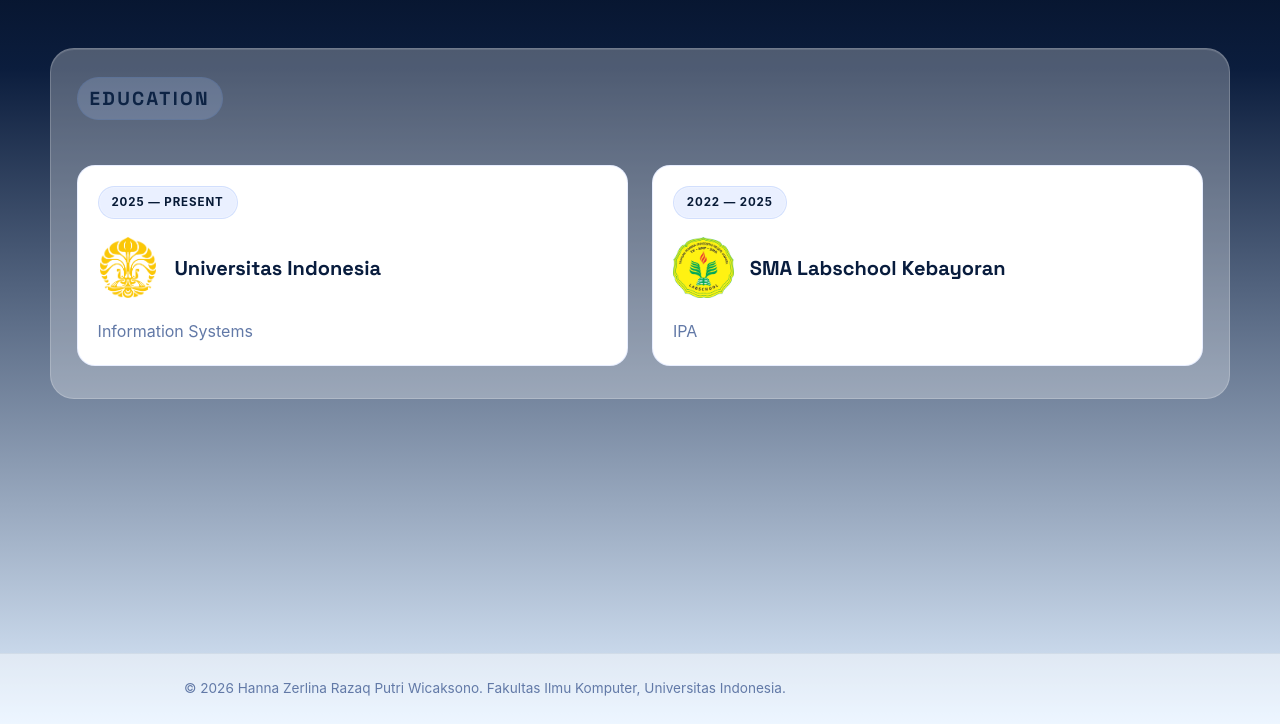
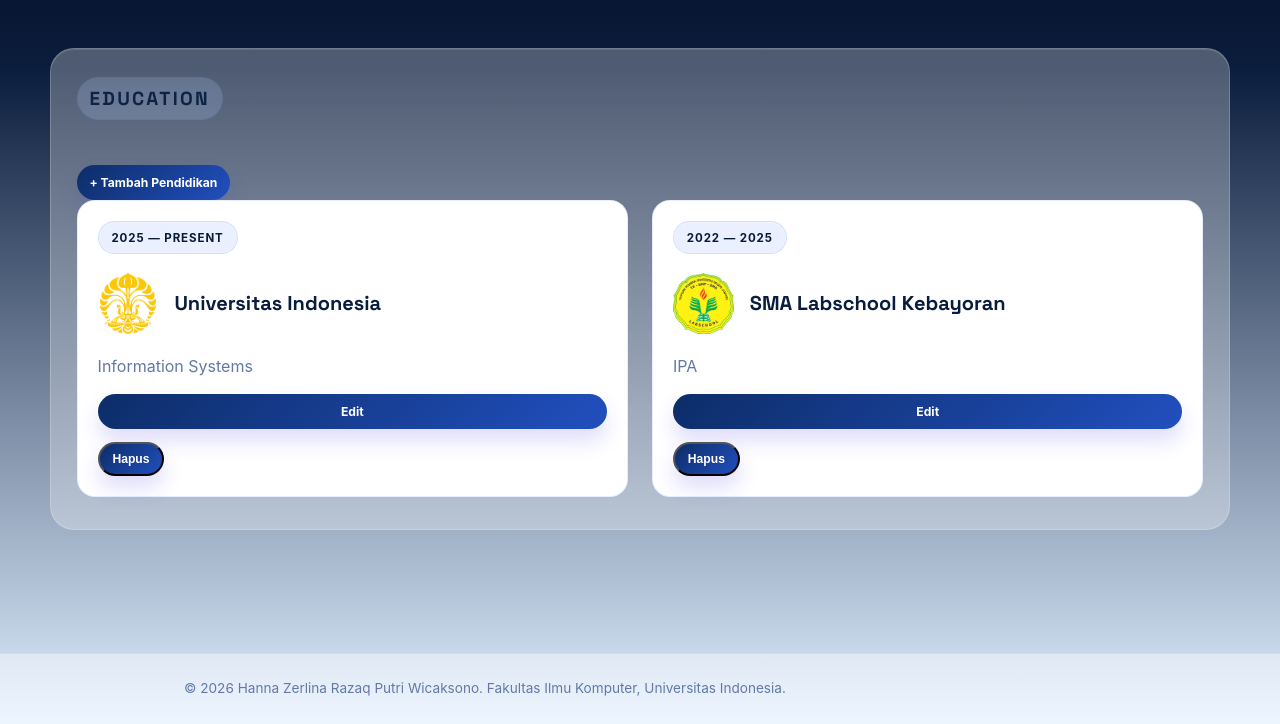
Before and after one commit to hannazerlina/myportofolio, a Django app: page /education/ in a window 1280 px wide. Shown: the part 76-800 px from the top of the page. Run offline with Django 4.2, Linux system fonts and the light colour scheme; data comes from the database, SQL or seed files in the repository.

Commit message:
Add Tombol Create untuk Education Form dan integrasi JSON

```diff
--- a/main/urls.py
+++ b/main/urls.py
@@ -1,14 +1,17 @@
 from django.urls import path
 from main.views import (
     create_project,
+    delete_education,
     delete_project,
     create_education,
+    get_education_json,
     get_projects_json,
     show_achievements,
     show_education,
     show_experience,
     show_main,
     show_projects,
+    update_education,
 )
 
 
@@ -24,4 +27,7 @@
     path('', show_main, name='show_main'),
     path('experience/', show_experience, name='show_experience'),
     path("education/add/", create_education, name="create_education"),
+    path("education/<int:education_id>/delete/", delete_education, name="delete_education"),
+    path("education/<int:education_id>/update/", update_education, name="update_education"),
+    path("api/education/", get_education_json, name="get_education_json"),
 ]
--- a/main/views.py
+++ b/main/views.py
@@ -32,8 +32,17 @@
 
 
 def show_education(request):
-    return render(request, 'education.html', {
-        'education_list': Education.objects.all(),
+    json_response = get_education_json(request)
+
+    education_objects = serializers.deserialize(
+        "json",
+        json_response.content.decode("utf-8"),
+    )
+
+    education_list = [item.object for item in education_objects]
+
+    return render(request, "education.html", {
+        "education_list": education_list,
     })
 
 
@@ -125,3 +134,39 @@
         "form": form,
         "page_title": "Tambah Pendidikan",
     })
+
+
+def update_education(request, education_id):
+    education = get_object_or_404(Education, pk=education_id)
+
+    if request.method == "POST":
+        form = EducationForm(request.POST, instance=education)
+        if form.is_valid():
+            form.save()
+            messages.success(request, "Pendidikan berhasil diperbarui!")
+            return redirect("main:show_education")
+    else:
+        form = EducationForm(instance=education)
+
+    return render(request, "education_form.html", {
+        "form": form,
+        "page_title": "Edit Pendidikan",
+    })
+
+def delete_education(request, education_id):
+    education = get_object_or_404(Education, pk=education_id)
+
+    if request.method == "POST":
+        education.delete()
+        messages.success(request, "Pendidikan berhasil dihapus!")
+
+    return redirect("main:show_education")
+
+def get_education_json(request):
+    education = Education.objects.all()
+    education_json = serializers.serialize("json", education)
+
+    return HttpResponse(
+        education_json,
+        content_type="application/json",
+    )
--- a/templates/education.html
+++ b/templates/education.html
@@ -4,6 +4,9 @@
 <section class="section-block portfolio-page">
     <div class="container">
         <div class="section-heading"><h1 class="eyebrow">Education</h1></div>
+        <a href="{% url 'main:create_education' %}" class="social-link">
+            + Tambah Pendidikan
+        </a>
         <div class="education-grid">
             {% for education in education_list %}
             <article class="experience-card">
@@ -17,6 +20,23 @@
                     <h2>{{ education.institution }}</h2>
                 </div>
                 <p>{{ education.program }}</p>
+
+                <a href="{% url 'main:update_education' education.pk %}"
+                    class="social-link">
+                        Edit
+                </a>
+
+                <form
+                    method="post"
+                    action="{% url 'main:delete_education' education.pk %}"
+                    onsubmit="return confirm('Yakin ingin menghapus pendidikan ini?');"
+                >
+                    {% csrf_token %}
+
+                    <button type="submit" class="social-link">
+                        Hapus
+                    </button>
+                </form>
             </article>
             {% empty %}
             <div class="empty-state"><p>Belum ada pendidikan yang ditambahkan.</p></div>
```
